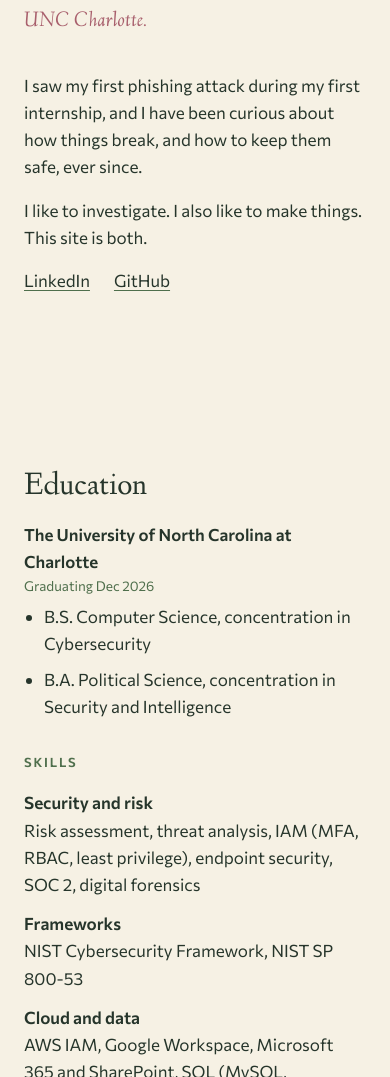
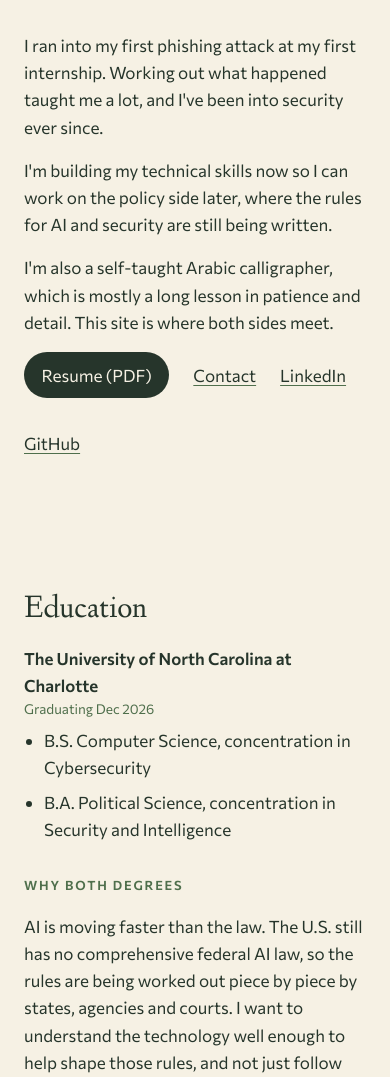
Before and after one commit to laleenS/laleen-cyber-portfolio, a plain HTML site: page index.html in a window 390 px wide. Shown: the part 466-1543 px from the top of the page. Drawn offline with Linux system fonts and the light colour scheme.

Commit message:
Rewrite the intro, add why both degrees, add the public resume
The resume PDF has the phone number and GPA removed and its file details cleaned.

Co-Authored-By: Claude Opus 5.5 <noreply@anthropic.com>
Claude-Session: https://claude.ai/code/session_0196YBsHMzfgAtWjcVi9MmkD

```diff
--- a/index.html
+++ b/index.html
@@ -69,17 +69,21 @@
 
       <h1 id="gate-title">Laleen Salim</h1>
 
-      <p class="tagline">Cybersecurity and security policy student at UNC Charlotte.</p>
+      <p class="tagline">I study cybersecurity and security policy at UNC Charlotte.</p>
 
-      <!-- DRAFT INTRO: written from Laleen's own answers. Edit freely. -->
+      <!-- INTRO: written from Laleen's own answers. Edit freely. -->
       <div class="intro">
-        <p>I saw my first phishing attack during my first internship, and I have been curious about how things break, and how to keep them safe, ever since.</p>
-        <p>I like to investigate. I also like to make things. This site is both.</p>
+        <p>I ran into my first phishing attack at my first internship. Working out what happened taught me a lot, and I've been into security ever since.</p>
+        <p>I'm building my technical skills now so I can work on the policy side later, where the rules for AI and security are still being written.</p>
+        <p>I'm also a self-taught Arabic calligrapher, which is mostly a long lesson in patience and detail. This site is where both sides meet.</p>
       </div>
 
-      <!-- Outside links. rel="noopener noreferrer" stops the other site
-           from being able to control this tab. -->
+      <!-- The two things a recruiter wants most, right on the first screen.
+           Outside links use rel="noopener noreferrer" so the other site
+           can't control this tab. -->
       <ul class="links">
+        <li><a class="button" href="assets/laleen-salim-resume.pdf" download>Resume (PDF)</a></li>
+        <li><a href="#contact">Contact</a></li>
         <li><a href="https://www.linkedin.com/in/laleen-s" rel="noopener noreferrer">LinkedIn</a></li>
         <li><a href="https://github.com/laleenS" rel="noopener noreferrer">GitHub</a></li>
       </ul>
@@ -103,6 +107,10 @@
           <li>B.A. Political Science, concentration in Security and Intelligence</li>
         </ul>
       </article>
+
+      <!-- WHY BOTH: checked Nov 2026. If Congress passes a federal AI law, update this. -->
+      <h3>Why both degrees</h3>
+      <p>AI is moving faster than the law. The U.S. still has no comprehensive federal AI law, so the rules are being worked out piece by piece by states, agencies and courts. I want to understand the technology well enough to help shape those rules, and not just follow them.</p>
 
       <h3>Skills</h3>
       <!-- A description list: each <dt> is a group, each <dd> is what's in it -->
@@ -284,7 +292,7 @@
           <h3 class="entry-title">by_laleen</h3>
         </div>
         <ul>
-          <li>A site for my Arabic calligraphy art.</li>
+          <li>A site for my Arabic calligraphy. I taught myself calligraphy, and this is where I show the work.</li>
           <li><a href="https://github.com/laleenS/by-laleen-art" rel="noopener noreferrer">Code on GitHub</a></li>
         </ul>
       </article>
@@ -376,7 +384,9 @@
 
       <h2 id="contact-title">Say hello</h2>
 
-      <p>I graduate in December 2026. If you think I'd be a good fit for your team, I'd love to hear from you.</p>
+      <p>I graduate in December 2026 and I'm looking for my next step in cybersecurity: a full-time role, an internship, or a grad program. If you think I'd be a good fit, I'd love to hear from you.</p>
+
+      <p><a class="button" href="assets/laleen-salim-resume.pdf" download>Download my resume (PDF)</a></p>
 
       <ul class="links contact-links">
         <li>
@@ -386,10 +396,6 @@
         <li><a href="https://www.linkedin.com/in/laleen-s" rel="noopener noreferrer">LinkedIn</a></li>
         <li><a href="https://github.com/laleenS" rel="noopener noreferrer">GitHub</a></li>
       </ul>
-
-      <!-- RESUME: once a PDF without the phone number is added to assets/,
-           replace this line with a download link to it. -->
-      <p>Want my full resume? Email me and I'll send it over.</p>
 
     </section>
 
--- a/styles.css
+++ b/styles.css
@@ -245,6 +245,28 @@ a:hover {
   flex-wrap: wrap;
 }
 
+/* The gate's link row wraps on small phones instead of running off the edge */
+.links {
+  flex-wrap: wrap;
+  align-items: center;
+}
+
+/* A button-style link for the one action that matters most (the resume).
+   Big enough to tap easily on a phone. */
+.button {
+  display: inline-block;
+  padding: 0.6rem 1.1rem;
+  border-radius: 999px;
+  background: var(--ink);
+  color: var(--paper);
+  text-decoration: none;
+}
+
+.button:hover {
+  background: var(--petal);
+  color: var(--paper);
+}
+
 
 /* 4c. TOP MENU ---------------------------------------------------- */
 
```
Also changed, not shown: prd.md (+2 -2 lines), 1 other file.
